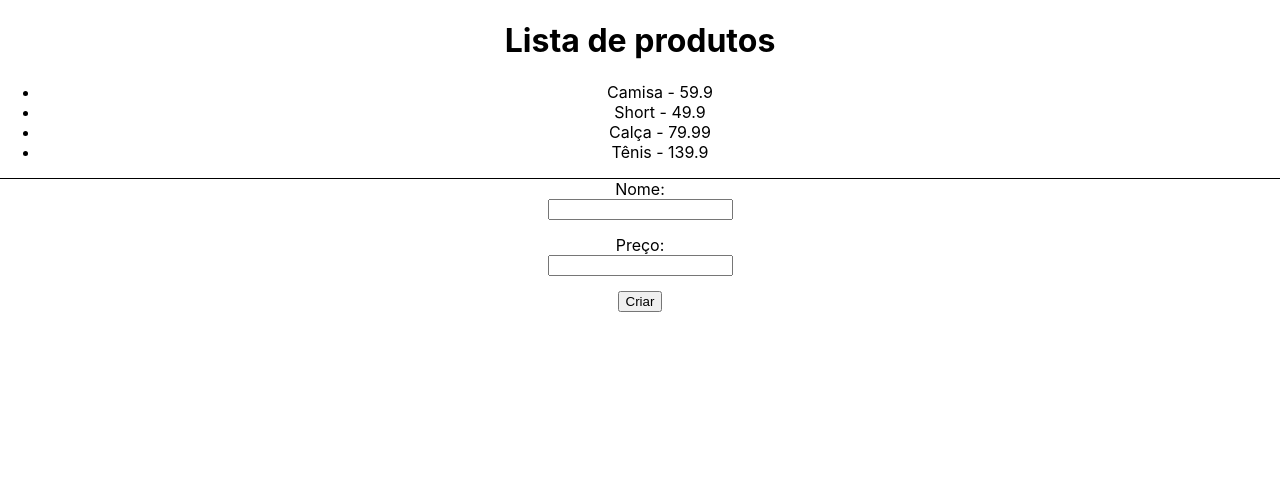
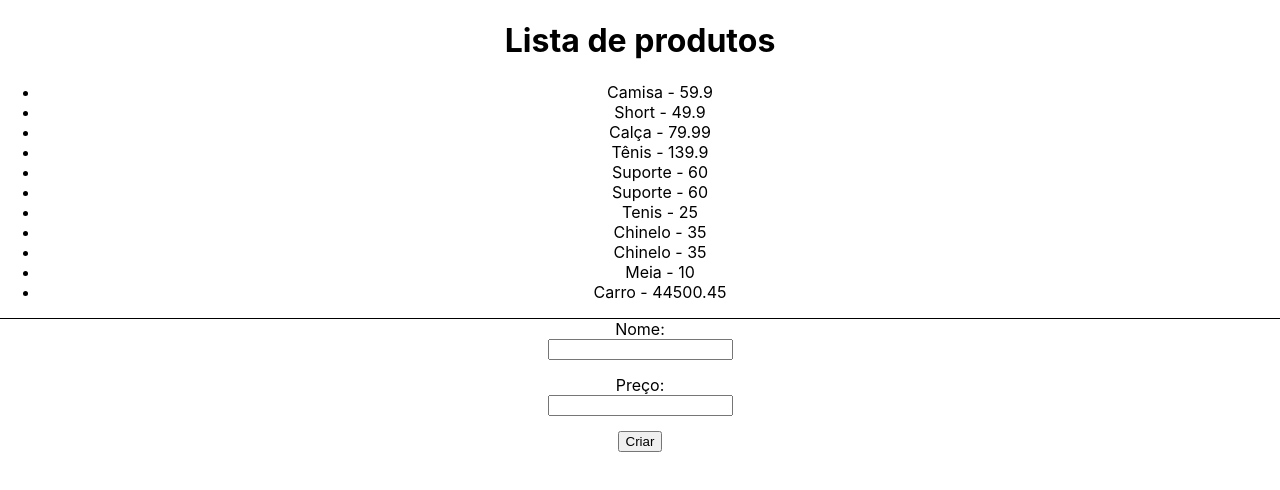
Before and after one commit to gustavoanalise/requisicaoHTTPreact, a React (Create React App) app: page / in a window 1280 px wide. Shown: the top 490 px of the page. Built offline with nearby package versions, Linux system fonts and the light colour scheme; data requests are answered from the project's data file.

Commit message:
Adicionando Estado de Loading no POST

```diff
--- a/data/db.json
+++ b/data/db.json
@@ -19,6 +19,41 @@
       "id": 4,
       "name": "Tênis",
       "price": 139.9
+    },
+    {
+      "name": "Suporte",
+      "price": "60",
+      "id": 5
+    },
+    {
+      "name": "Suporte",
+      "price": "60",
+      "id": 6
+    },
+    {
+      "name": "Tenis",
+      "price": "25",
+      "id": 7
+    },
+    {
+      "name": "Chinelo",
+      "price": "35",
+      "id": 8
+    },
+    {
+      "name": "Chinelo",
+      "price": "35",
+      "id": 9
+    },
+    {
+      "name": "Meia",
+      "price": "10",
+      "id": 10
+    },
+    {
+      "name": "Carro",
+      "price": "44500.45",
+      "id": 11
     }
   ]
 }
--- a/src/App.js
+++ b/src/App.js
@@ -78,7 +78,9 @@ function App() {
             <span>Preço:</span>
             <input type="number" value={price} name="price" onChange={(e) => setPrice(e.target.value)} />
           </label>
-          <input type="submit" value="Criar" />
+          {/* 7 - State de Loading no POST */}
+          {loading && <input type="submit" disabled value="Aguarde" />}
+          {!loading && <input type="submit" value="Criar" />}
         </form>
       </div>
     </div>
```
Lines whose indentation alone changed are shown as unchanged.
